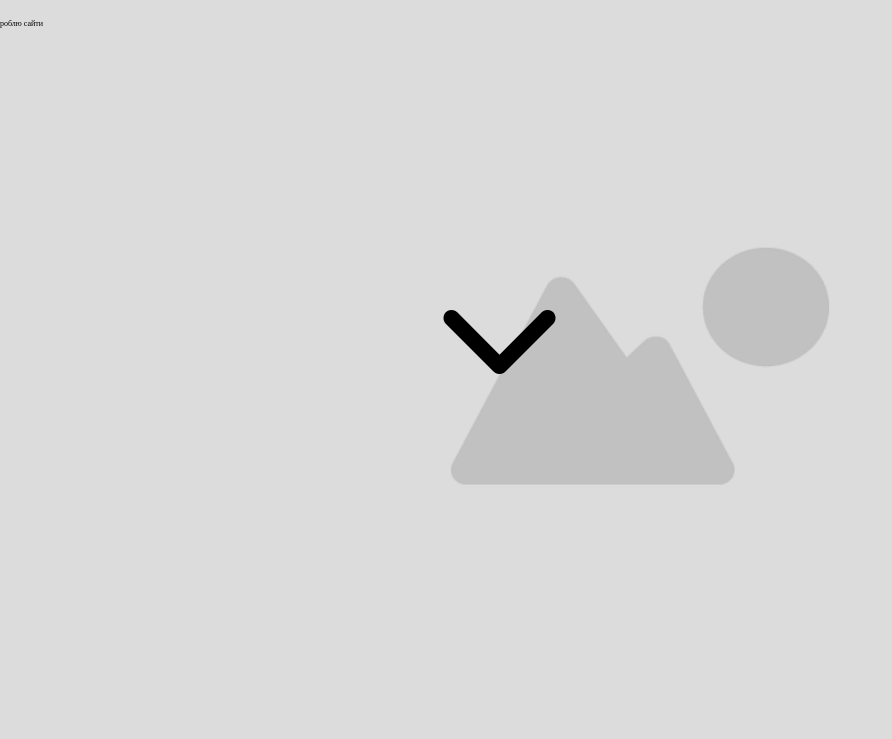
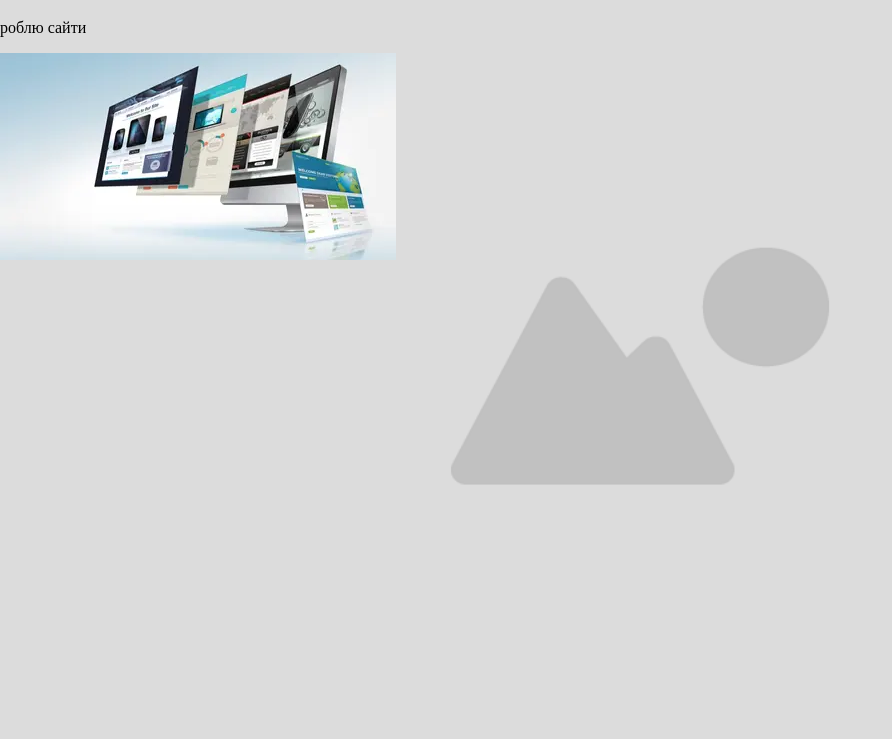
Before and after one commit to jem228/my_portfolio, a plain HTML site: page index.html in a window 1280 px wide. Shown: the part 61-800 px from the top of the page, without its empty margins (0-892 px from the left). Drawn offline with Linux system fonts and the light colour scheme.

Commit message:
changed header

```diff
--- a/index.html
+++ b/index.html
@@ -8,17 +8,10 @@
 </head>
 <body>
     <header>
-        <div class="header_left">
+        <div class="header_all">
             <h1>Володимир Левкут</h1>
-            <div class="bio">
-                <p>роблю сайти</p>
-                <p></p>
-            </div>
-        </div>
-        <div class="header_right">
-            <div class="header_btn">
-                <i class="fa-solid fa-chevron-down"></i>
-            </div>
+            <p>роблю сайти</p>
+            <img src="asdf.jpg" class="img">
         </div>
     </header>
     <main>
```
Also changed, not shown: asdf.jpg (added).
